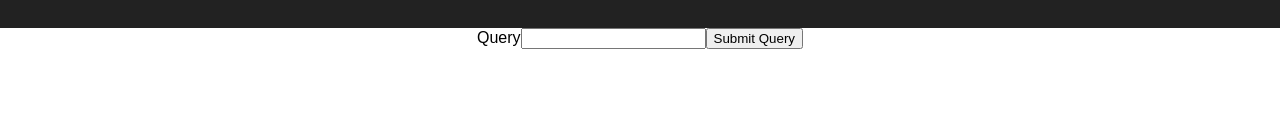
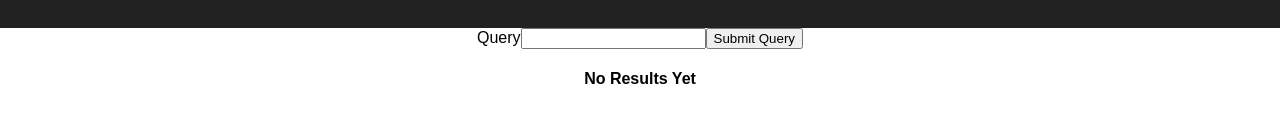
Before and after one commit to jtung23/dummyapi, a React (Create React App) app: page / in a window 1280 px wide. Shown: the part 162-300 px from the top of the page. Built offline with nearby package versions, Linux system fonts and the light colour scheme.

Commit message:
json looks nice

```diff
--- a/package.json
+++ b/package.json
@@ -6,6 +6,7 @@
     "axios": "^0.17.1",
     "react": "^16.2.0",
     "react-dom": "^16.2.0",
+    "react-json-pretty": "^1.7.4",
     "react-scripts": "1.0.17"
   },
   "scripts": {
--- a/src/App.css
+++ b/src/App.css
@@ -22,6 +22,10 @@
   font-size: large;
 }
 
+#json-pretty {
+  text-align: left;
+}
+
 @keyframes App-logo-spin {
   from { transform: rotate(0deg); }
   to { transform: rotate(360deg); }
--- a/src/App.js
+++ b/src/App.js
@@ -3,17 +3,31 @@
 // 1. API URL
 // 2. API-key
 // 3. Extra parameters
-// 4.
 
+// {this.state.api_results ? (
+//   this.state.api_results.map(item => {
+// // **************************************
+//   // input code here for proper mapping
+
+
+//   })
+//   ) : (
+//   <h4> No Results </h4>
+//   )
+// }
 
 import React, { Component } from 'react';
 import logo from './logo.svg';
 import './App.css';
 import axios from "axios"
+import JSONPretty from 'react-json-pretty';
+require('react-json-pretty/JSONPretty.adventure_time.styl');
+
 class App extends Component {
 
   state = {
     input: "",
+    json_results: '',
     api_results: []
   };
 
@@ -28,12 +42,12 @@ class App extends Component {
   // to run APIlookup with the appropriate params
   runAPI = () => {
     // add URL here
-    const url = "";
+    const url = "https://api.nytimes.com/svc/search/v2/articlesearch.json";
 
     const params = {
-      // input api key here
-      "api-key": "",
-      "query": this.state.input
+      // input api key here and edit/add params
+      "api-key": "f0f27ef90a834d6989d3ed94b6714223",
+      "q": this.state.input
     };
 
     this.APIlookup(url, params)
@@ -42,11 +56,12 @@ class App extends Component {
         // ****************************************
         // edit res to properly go into state for map() in the jsx
         this.setState({
-          api_results: res
+          json_results: res
         })
       })
       .catch(err => console.log(err))
   };
+
 
 // handling query input field
   handleInput = (ev) => {
@@ -55,11 +70,24 @@ class App extends Component {
     })
   };
 
+
 // For submit button to use runAPI
   handleSubmit = (ev) => {
     ev.preventDefault();
     this.runAPI();
   };
+
+  loadJSON = () => {
+    if (this.state.json_results) {
+      return  <JSONPretty
+                id="json-pretty"
+                json={this.state.json_results}
+                themeClassName="   custom-json-pretty">
+              </JSONPretty>
+    } else {
+      return <h4> No Results Yet </h4>
+    }
+  }
 
   render() {
     return (
@@ -78,20 +106,13 @@ class App extends Component {
           value={this.state.input}
           type='text'
         />
-        <button
-          onClick={this.handleSubmit}
-        >
+        <button onClick={this.handleSubmit}>
         Submit Query
         </button>
         </form>
-        <p className="App-intro">
-          {this.state.api_results.map(item => {
-          // **************************************
-            // input code here for proper mapping
-
-
-          })}
-        </p>
+        <div>
+          {this.loadJSON()}
+        </div>
       </div>
     );
   }
```
Also changed, not shown: 1 other file (tests, documents, lock files or other folders).
